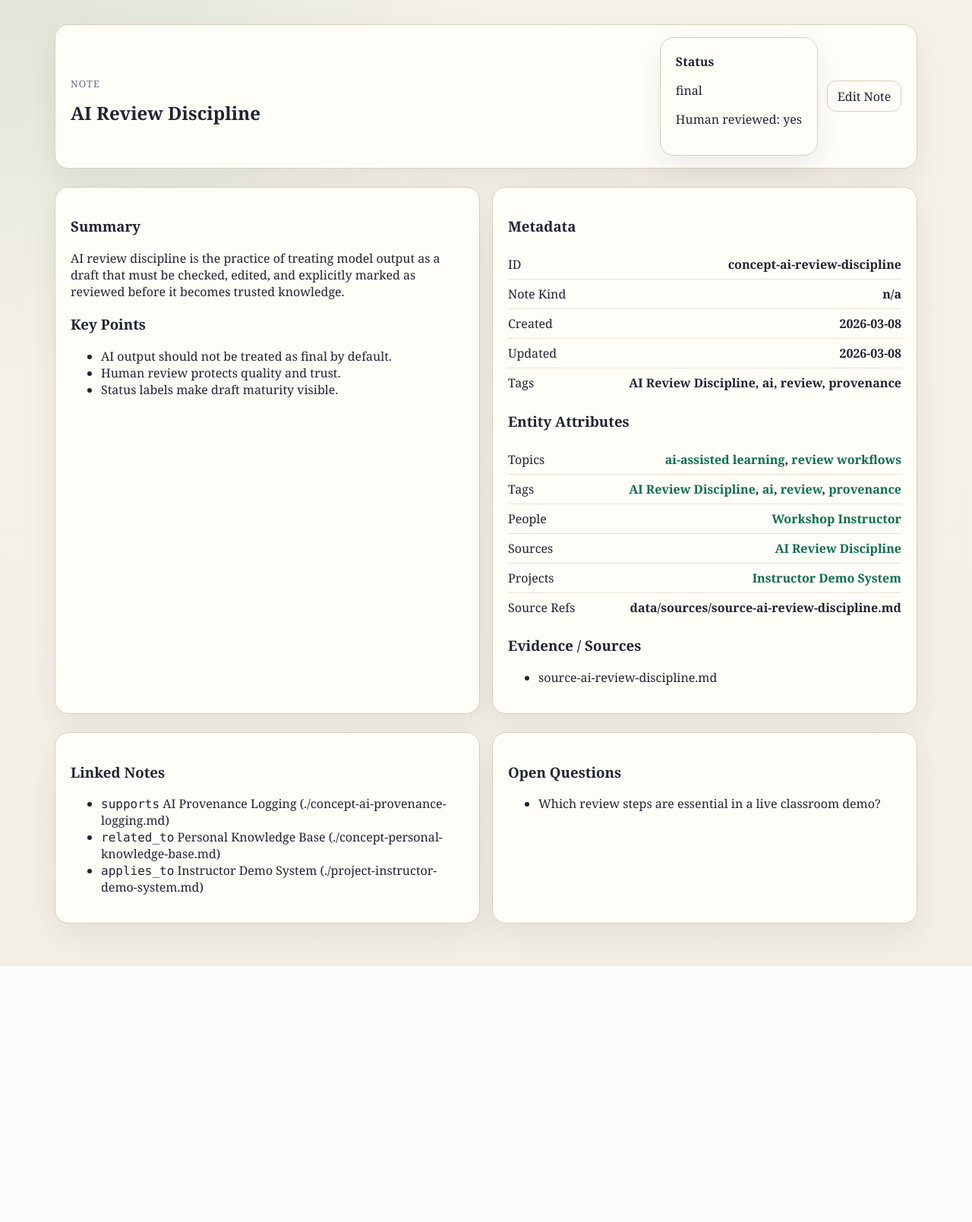
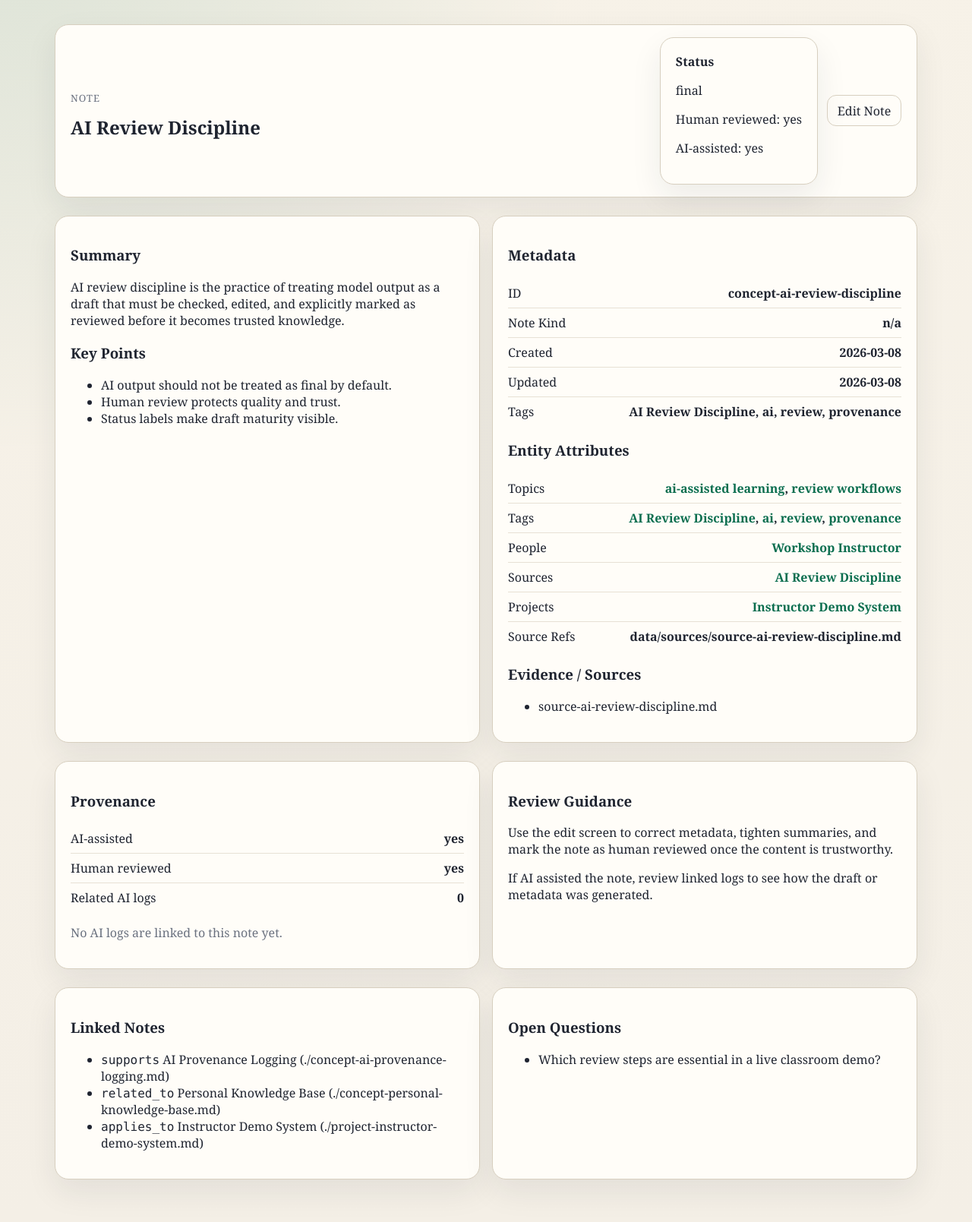
Before and after one commit to gumfactor/4900U_AI_Applications_for_Psychologists, a FastAPI app: page /notes/concept-ai-review-discipline in a window 1280 px wide. Shown: the part 166-1775 px from the top of the page at 76% size. Before the commit the page ends 1438 px from the top, so only its background shows below. Run offline with FastAPI, Linux system fonts and the light colour scheme.

Commit message:
feat(provenance): show note-level AI activity

```diff
--- a/Workshop 1. Building Your Own Knowledge Graph/workshop/full_build_implementation/app/main.py
+++ b/Workshop 1. Building Your Own Knowledge Graph/workshop/full_build_implementation/app/main.py
@@ -118,11 +118,13 @@ def create_app(base_dir: Path | None = None, gemini_client: GeminiClient | None
             note = note_repository.get_note(slug)
         except FileNotFoundError as exc:
             raise HTTPException(status_code=404, detail=str(exc)) from exc
+        related_logs = _logs_for_note(log_service.list_logs(), note.path)
         return templates.TemplateResponse(
             request,
             "note_detail.html",
             {
                 "note": note,
+                "related_logs": related_logs,
                 "ai_enabled": settings.ai_enabled,
                 "title": note.metadata.title,
                 "build_explore_href": _build_explore_href,
@@ -500,4 +502,8 @@ def _build_explore_href(kind: str, value: str) -> str:
     return f"/explore?kind={quote(kind)}&value={quote(value)}"
 
 
+def _logs_for_note(logs: list, note_path: str) -> list:
+    return [log for log in logs if log.output_target == note_path or note_path in log.input_files]
+
+
 app = create_app()
--- a/Workshop 1. Building Your Own Knowledge Graph/workshop/full_build_implementation/app/templates/note_detail.html
+++ b/Workshop 1. Building Your Own Knowledge Graph/workshop/full_build_implementation/app/templates/note_detail.html
@@ -7,6 +7,7 @@
             <strong>Status</strong>
             <p>{{ note.metadata.status }}</p>
             <p>Human reviewed: {{ "yes" if note.metadata.human_reviewed else "no" }}</p>
+            <p>AI-assisted: {{ "yes" if note.metadata.ai_assisted else "no" }}</p>
         </div>
         <a href="/notes/{{ note.slug }}/edit" class="ghost-link">Edit Note</a>
     </div>
@@ -42,6 +43,31 @@
 </section>
 <section class="grid two-up">
     <article class="panel">
+        <h3>Provenance</h3>
+        <ul class="clean-list">
+            <li><span>AI-assisted</span><strong>{{ "yes" if note.metadata.ai_assisted else "no" }}</strong></li>
+            <li><span>Human reviewed</span><strong>{{ "yes" if note.metadata.human_reviewed else "no" }}</strong></li>
+            <li><span>Related AI logs</span><strong>{{ related_logs | length }}</strong></li>
+        </ul>
+        {% if related_logs %}
+        <h3>Recent AI Activity</h3>
+        <ul class="link-list">
+            {% for log in related_logs %}
+            <li><a href="/logs/{{ log.slug }}">{{ log.task }} - {{ log.timestamp }}</a></li>
+            {% endfor %}
+        </ul>
+        {% else %}
+        <p class="muted-text">No AI logs are linked to this note yet.</p>
+        {% endif %}
+    </article>
+    <article class="panel">
+        <h3>Review Guidance</h3>
+        <p>Use the edit screen to correct metadata, tighten summaries, and mark the note as human reviewed once the content is trustworthy.</p>
+        <p>If AI assisted the note, review linked logs to see how the draft or metadata was generated.</p>
+    </article>
+</section>
+<section class="grid two-up">
+    <article class="panel">
         <h3>Linked Notes</h3>
         <ul>{% for link in note.links %}<li><code>{{ link.relationship }}</code> {{ link.title }} ({{ link.target }})</li>{% endfor %}</ul>
     </article>
```
Also changed, not shown: Workshop 1. Building Your Own Knowledge Graph/workshop/full_build_implementation/tests/test_routes.py (+8 -0 lines).
